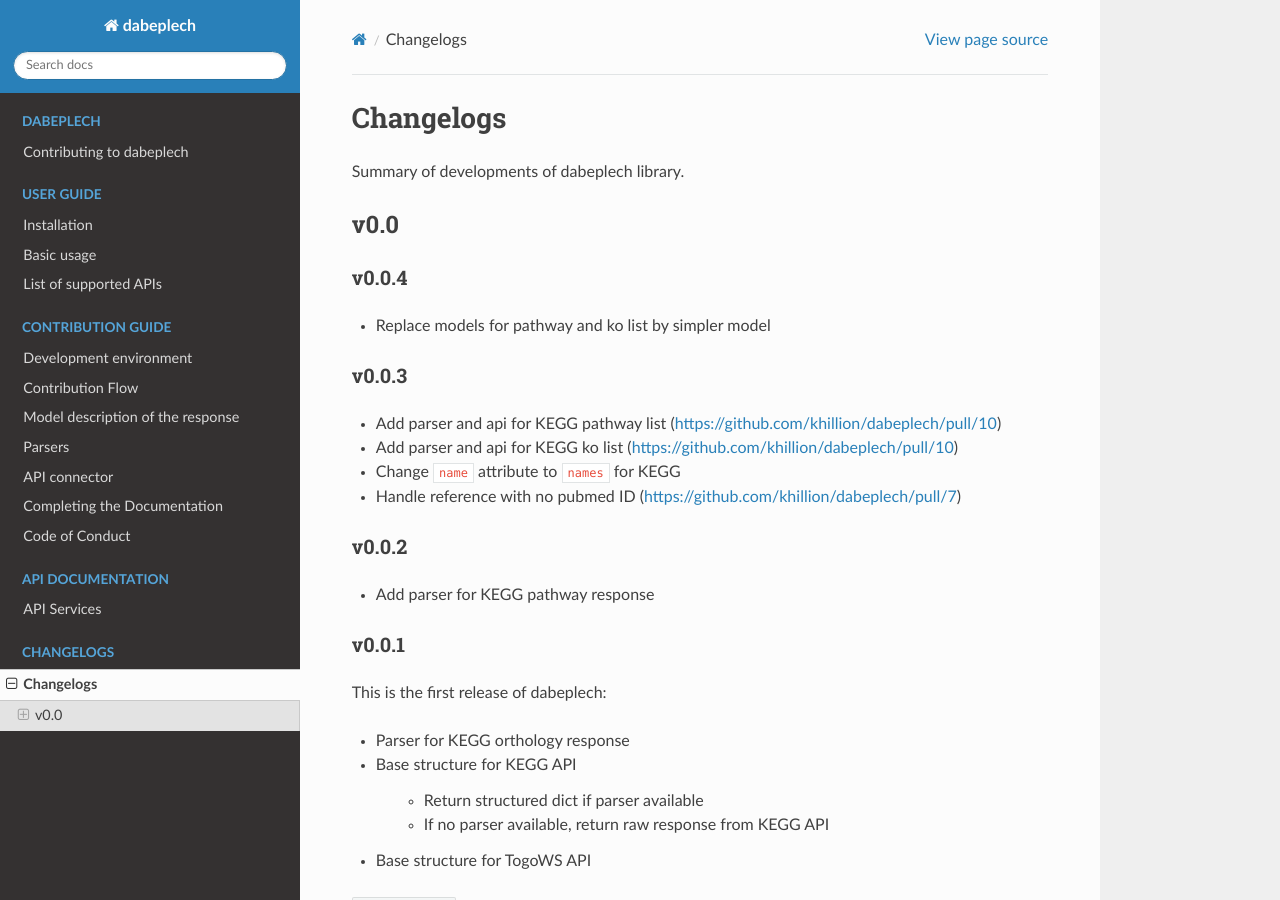
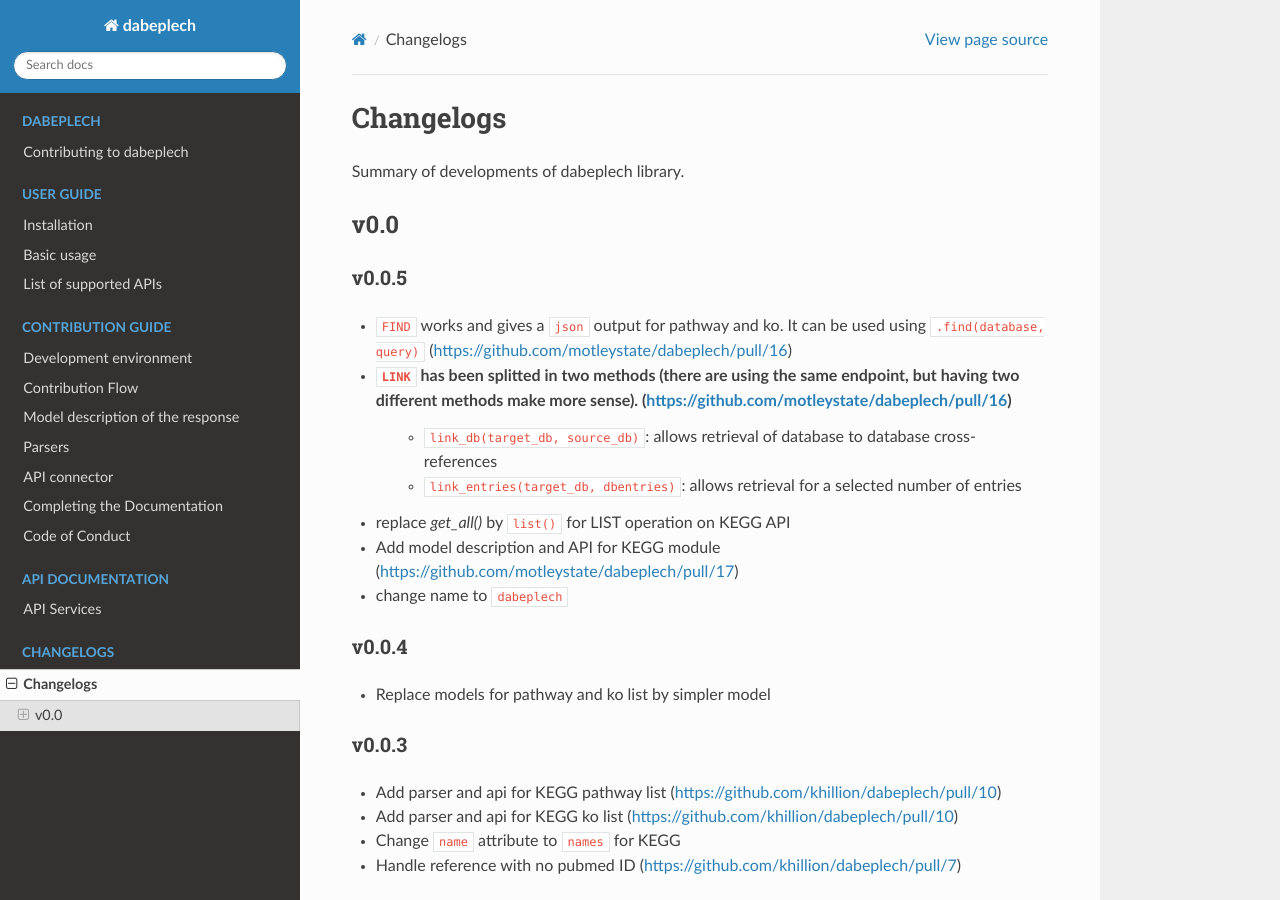
Before and after one commit to motleystate/dabeplech, a Sphinx documentation site: the page built from docs/changelogs.rst, in a window 1280 px wide and 900 px high. Built offline with Sphinx 7.4.7 and the Read the Docs theme 2.0.0, drawn with Linux system fonts in a browser that asks for light colours; pages that are not in the unit, such as notebooks, are missing from menus.

Commit message:
dump version and update changelogs

```diff
--- a/dabeplech/version.py
+++ b/dabeplech/version.py
@@ -1,2 +1,2 @@
-version_info = (0, 0, 4)
+version_info = (0, 0, 5)
 __version__ = '.'.join(str(c) for c in version_info)
--- a/docs/changelogs.rst
+++ b/docs/changelogs.rst
@@ -10,6 +10,17 @@
 
 v0.0
 ====
+
+v0.0.5
+------
+
+* ``FIND`` works and gives a ``json`` output for pathway and ko. It can be used using ``.find(database, query)`` (https://github.com/motleystate/dabeplech/pull/16)
+* ``LINK`` has been splitted in two methods (there are using the same endpoint, but having two different methods make more sense). (https://github.com/motleystate/dabeplech/pull/16)
+    * ``link_db(target_db, source_db)``: allows retrieval of database to database cross-references
+    * ``link_entries(target_db, dbentries)``: allows retrieval for a selected number of entries
+* replace `get_all()` by ``list()`` for LIST operation on KEGG API
+* Add model description and API for KEGG module (https://github.com/motleystate/dabeplech/pull/17)
+* change name to ``dabeplech``
 
 v0.0.4
 ------
```
